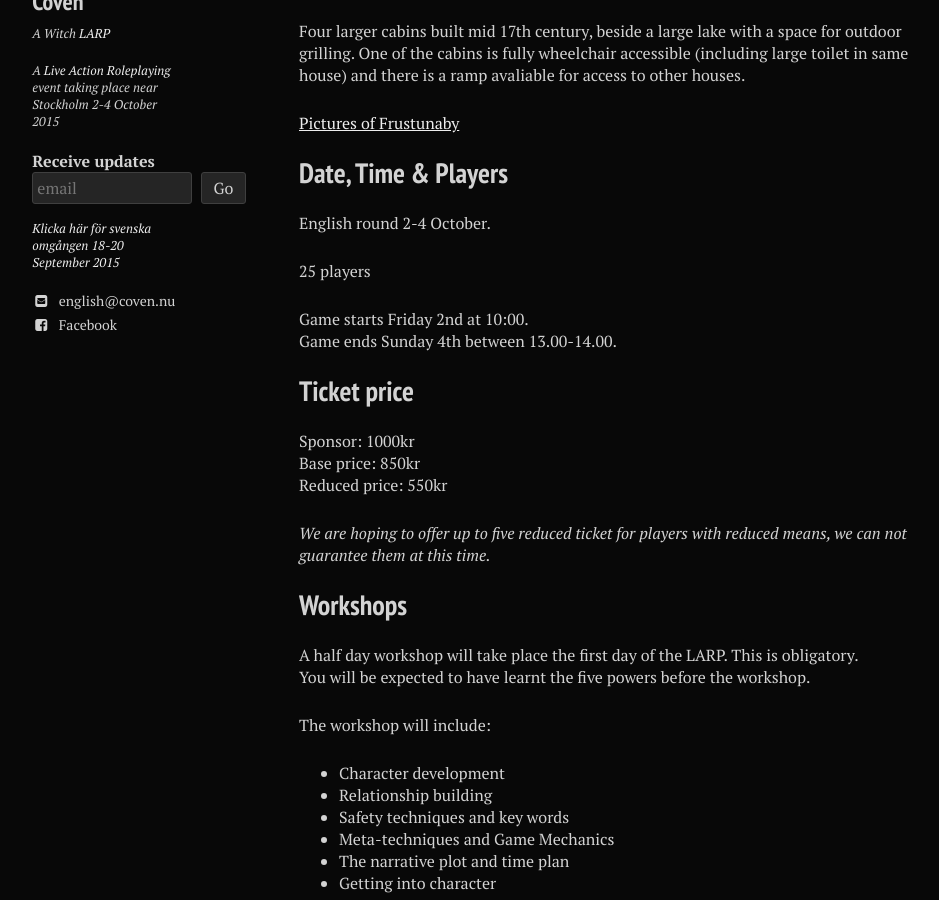
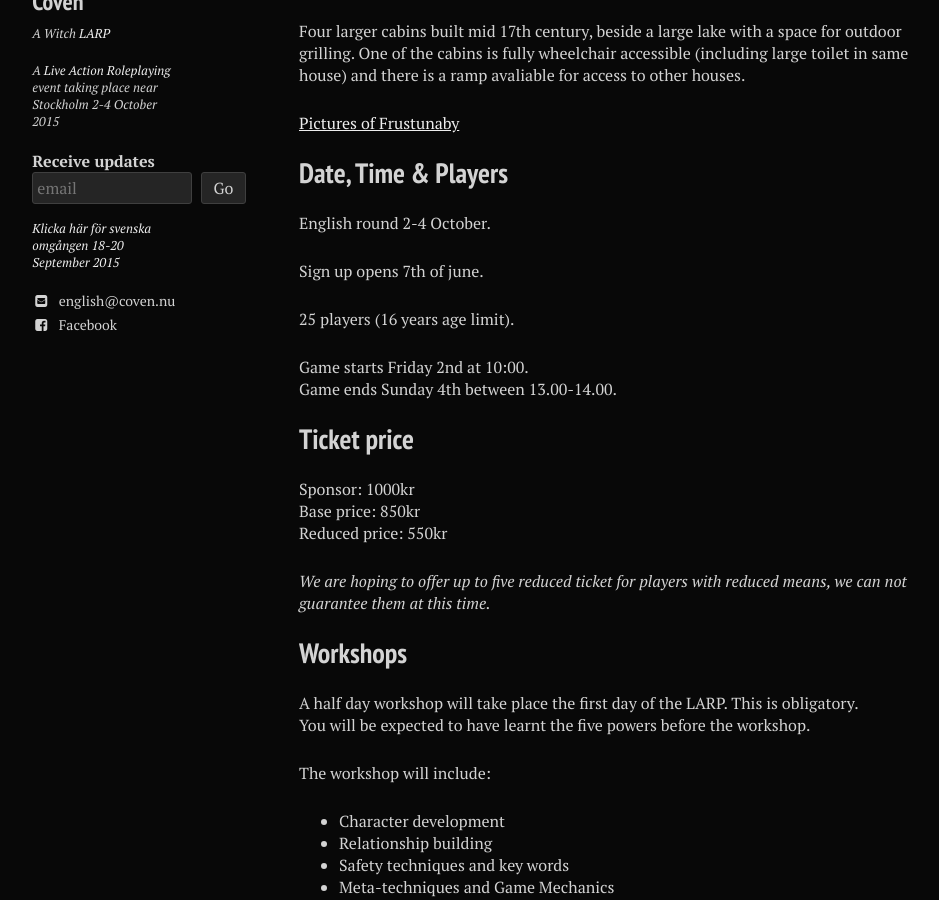
Before and after one commit to stanislavb/en.coven.nu, a Jekyll site: the page built from practical/index.md, in a window 1280 px wide and 900 px high, scrolled down 703 px. Shown: the whole window, without its empty margins (21-960 px from the left). Built offline with Jekyll 4.4.1, drawn with Linux system fonts in a browser that asks for light colours; nearby versions of some CDN libraries.

Commit message:
Update index.md

```diff
--- a/practical/index.md
+++ b/practical/index.md
@@ -32,7 +32,9 @@ Four larger cabins built mid 17th century, beside a large lake with a space for
 
 English round 2-4 October.
 
-25 players
+Sign up opens 7th of june.
+
+25 players (16 years age limit).
 
 Game starts Friday 2nd at 10:00.
 Game ends Sunday 4th between 13.00-14.00.
```
